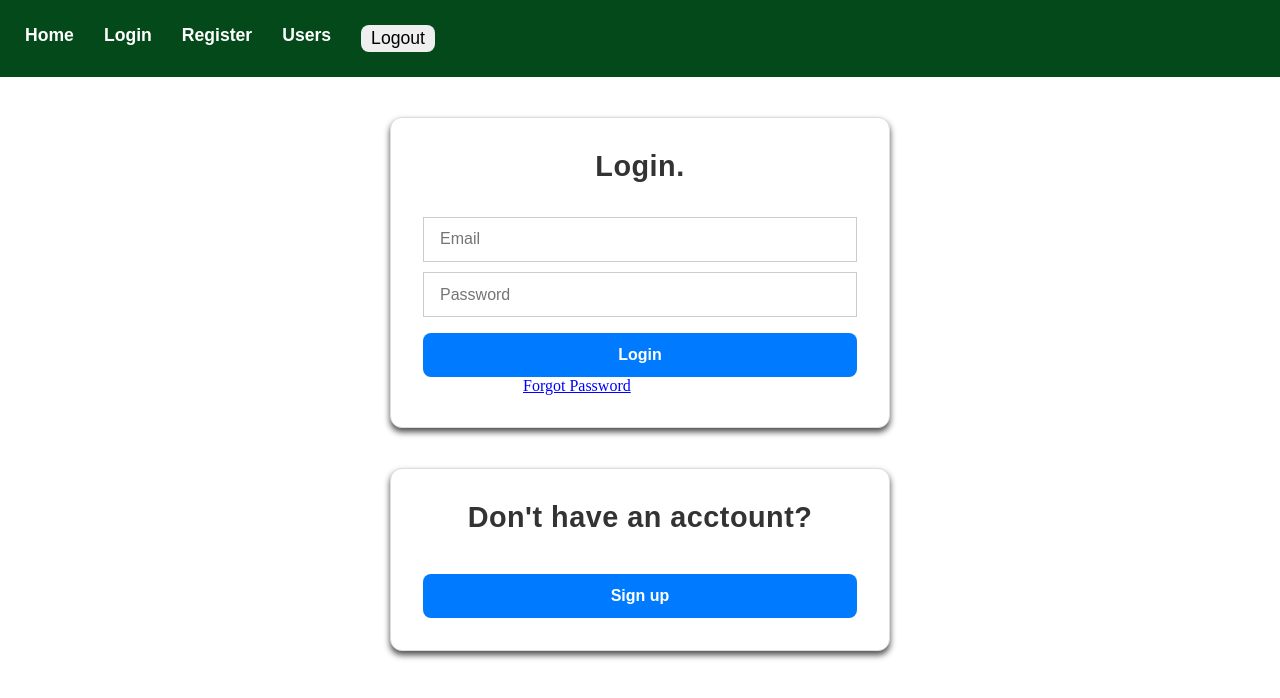
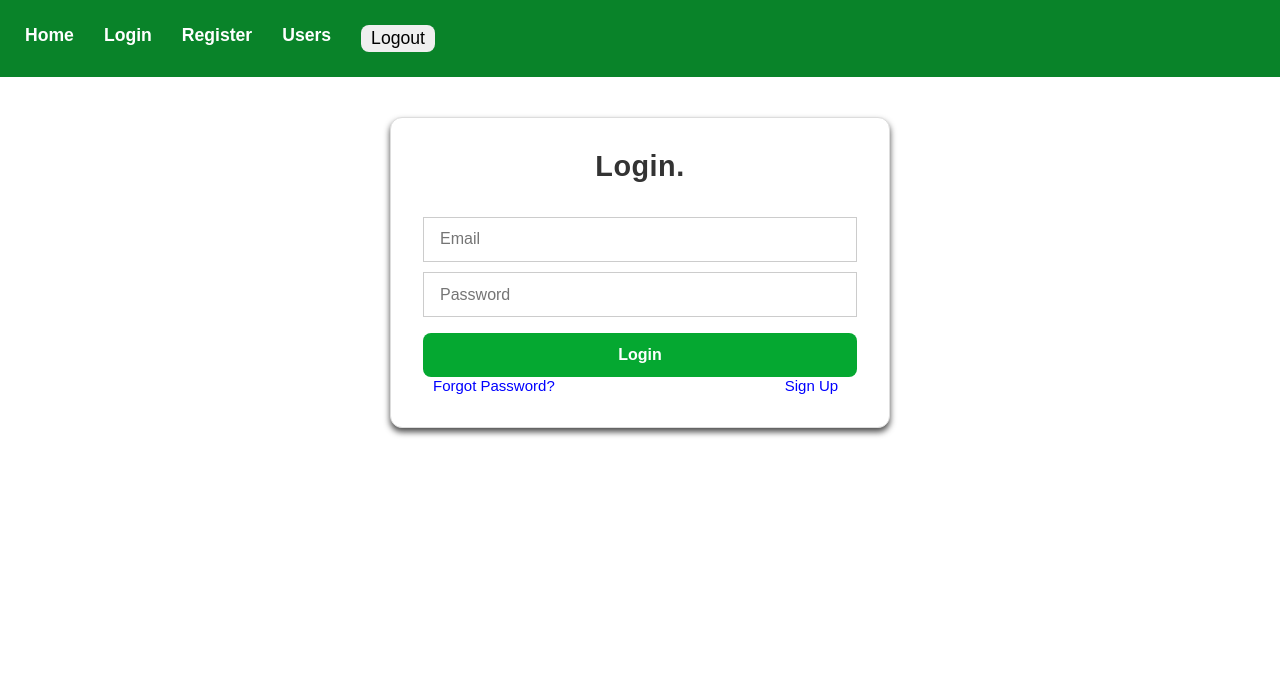
Before and after one commit to ClovisBK/NodeReactIntegration, a React (Vite) app: page /login in a window 1280 px wide. Shown: the top 698 px of the page. Built offline with nearby package versions, Linux system fonts and the light colour scheme; no server answers.

Commit message:
Made a change in the styling of the homepage and adjusted the login sign up flow.

```diff
--- a/src/Components/Login.jsx
+++ b/src/Components/Login.jsx
@@ -39,25 +39,28 @@ const Login = () => {
             <input type="password" name="password" placeholder='Password' onChange={handleChange} />
             <button type='submit'>Login</button>
         </form>
-        <div style={{color: "blue",}}>
+        <div style={{color: "blue"}}>
 
-         <Link to="/forgot-password" style={{marginLeft: "100px", color: "blue"}}>Forgot Password</Link>
+         <Link to="/forgot-password" style={{
+            marginLeft: "10px",
+            color: "blue",
+            marginTop: "-10px",
+            textDecoration: "none",
+            fontSize: "15px"
+            }}>Forgot Password?</Link>
+         <Link to="/register" style={{
+            marginLeft: "230px",
+             color: "blue",
+             fontSize: "15px",
+             textDecoration: "none"
+             }}>Sign Up</Link>
         </div>
 
         {message && <p style={{color: "blue"}}>{message}</p>}
         {error && <p style={{color: "red"}}>{error}</p>}
 
     </div>
-    <div className='form-container'>
-        <h2>Don't have an acctount?</h2>
 
-            <Link to="/register" style={{fontSize: "1.1rem", color: "white", textDecoration:"none"}}>
-            <button>
-                Sign up
-            </button>
-            </Link>
-
-    </div>
     </>
   )
 }
--- a/src/Styles/form.css
+++ b/src/Styles/form.css
@@ -1,6 +1,6 @@
 
 .navbar{
-    background-color: #03491a;
+    background-color: rgb(9, 131, 41);
     font-family: Arial, Helvetica, sans-serif;
     font-weight: bold;
     font-size: 1.1rem;
@@ -35,6 +35,7 @@
     border-radius: 12px;
     box-shadow: 0 4px 6px rgba(0, 0, 0, 0.7);
     transition: all 0.3s ease;
+    font-family: Arial, Helvetica, sans-serif;
 }
 .form-container:hover{
     box-shadow: 0 6px 16px rgba(0, 0, 0, 0.12);
@@ -46,7 +47,6 @@
     color: #333;
     font-size: 1.8rem;
     letter-spacing: 0.5px;
-    font-family: Arial, Helvetica, sans-serif;
 }
 .form-container input{
     width: 100%;
@@ -65,7 +65,7 @@
     width: 100%;
     padding: 0.8rem;
     margin-top: 1rem;
-    background-color: #007bff;
+    background-color: rgb(5, 168, 49);
     border: none;
     border-radius: 8px;
     color: white;
@@ -75,7 +75,7 @@
     transition: background-color 0.3s ease, transform 0.2s ease;
 }
 .form-container button:hover{
-    background-color: #0056b3;
+    background-color: rgba(24, 104, 51, 0.8);
     transform: translateY(-px);
 }
 
@@ -188,7 +188,7 @@
 
 .home-container{
     height: 400px;
-    background-image: linear-gradient(to right, rgb(4, 104, 47), rgb(52, 207, 145), rgb(31, 92, 42));
+    /* background-image: linear-gradient(to right, rgb(4, 104, 47), rgb(5, 168, 49), rgb(31, 92, 42)); */
     display: flex;
     align-items: center;
     gap: 20px;
@@ -196,7 +196,7 @@
 
 }
 .home-container h1{
-    color: white;
+    color: rgb(14, 12, 12);
     font-family: Arial, Helvetica, sans-serif;
     font-size: 2.6rem;
 
@@ -210,6 +210,6 @@
     font-family: Arial, Helvetica, sans-serif;
     font-weight: bold;
     font-size: 1.3rem;
-    color: white;
+    color: rgb(10, 10, 10);
     margin-top: 10px;
 }
--- a/src/api/api.js
+++ b/src/api/api.js
@@ -1,7 +1,7 @@
 import axios from "axios";
 
 const api = axios.create({
-  baseURL:import.meta.env.VITE_API_URL,
+  baseURL:'http://localhost:3000/V1/api',
   withCredentials: true,
 });
 
```
